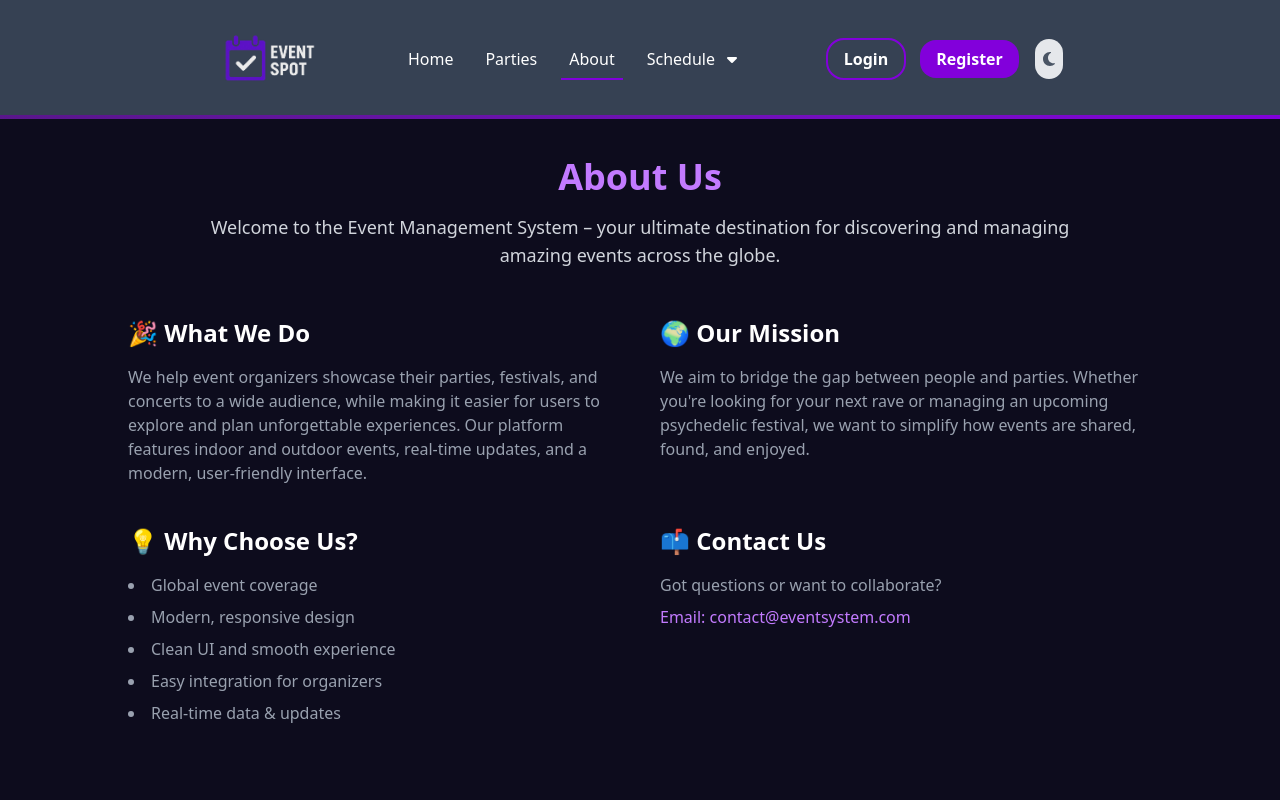
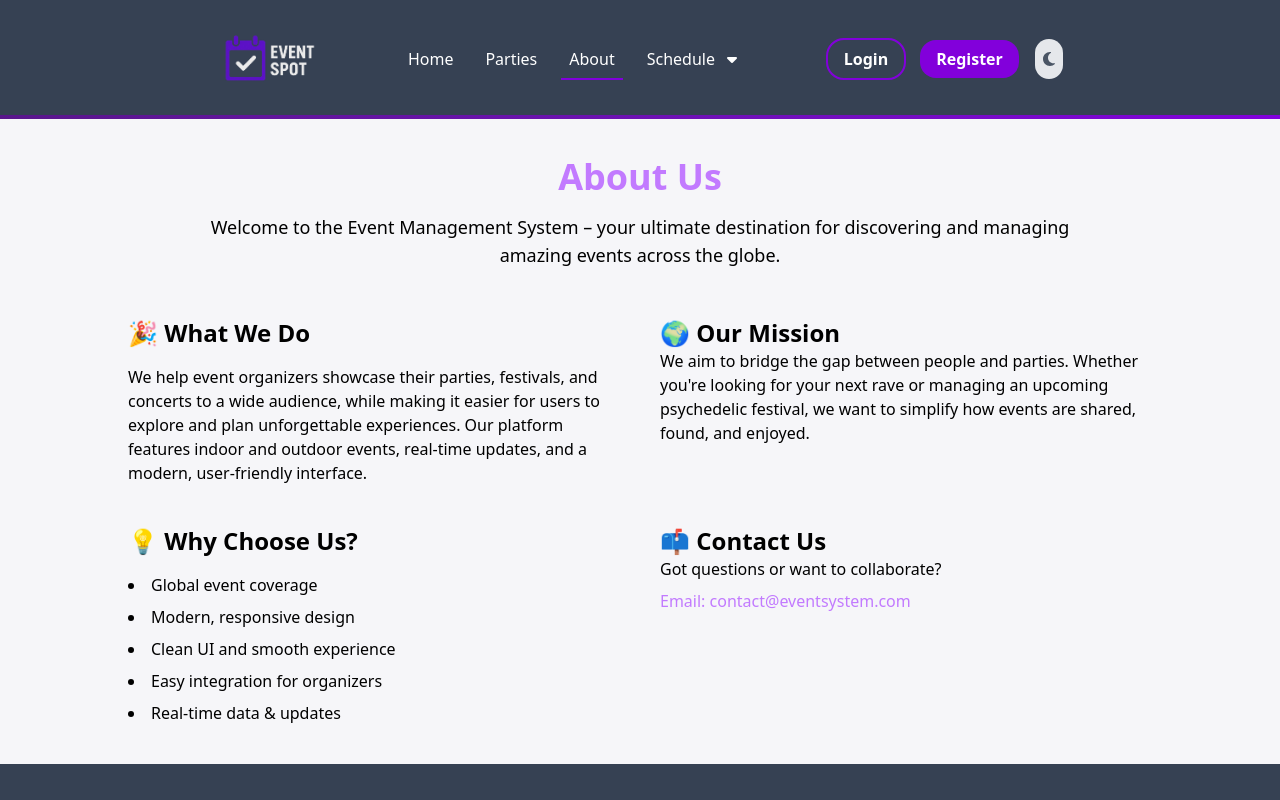
Before and after one commit to PopovicJovan/Event-Managment-System-coinis25, a React (Vite) app: page /about in a window 1280 px wide. Shown: the top 800 px of the page. Built offline with nearby package versions, Linux system fonts and the light colour scheme.

Commit message:
finish themes

```diff
--- a/src/components/card.jsx
+++ b/src/components/card.jsx
@@ -1,5 +1,6 @@
 import { useState } from "react";
 import { Link } from "react-router-dom";
+import { useTheme } from "../context/theme-context";
 
 import placeholderImage from "../assets/placeholder.png";
 
@@ -15,13 +16,20 @@ export const CardComponent = ({
   onDelete = () => {},
 }) => {
   const [isFavorite, setIsFavorite] = useState(false);
+  const { theme } = useTheme();
 
   const toggleFavorite = () => {
     setIsFavorite((prev) => !prev);
   };
 
   return (
-    <div className="bg-gray-900 shadow-lg rounded-2xl overflow-hidden w-80 p-4 mx-auto mt-4 flex flex-col h-full">
+    <div
+      className=" shadow-lg rounded-2xl overflow-hidden w-80 p-4 mx-auto mt-4 flex flex-col h-full"
+      style={{
+        backgroundColor:
+          theme === "light" ? "var(--secondaryGray)" : "var(--primaryGray)",
+      }}
+    >
       <img
         src={image ? image : placeholderImage}
         alt={title}
@@ -41,7 +49,7 @@ export const CardComponent = ({
           <p className="text-xl text-lightGray mt-2 pt-2">{country}</p>
           <div className="flex  justify-between items-center w-full">
             <button
-              className={`px-4 mx-auto py-2 bg-purple-700 text-white rounded-lg hover:bg-opacity-80 transition cursor-pointer mt-2 ${
+              className={`px-4 mx-auto py-2 primary-button text-white rounded-lg hover:bg-opacity-80 transition cursor-pointer mt-2 ${
                 isAdmin ? "w-2/5" : "w-full"
               }`}
             >
--- a/src/components/drop-menu.jsx
+++ b/src/components/drop-menu.jsx
@@ -2,8 +2,10 @@ import { Link, NavLink } from "react-router-dom";
 import { useState, useEffect } from "react";
 import logoImage from "../assets/logoES-nobg.png";
 import { useAuthContext } from "../context/auth-context";
+import { useTheme } from "../context/theme-context";
 
 export const DropMenuComponent = ({ onclick, isdrop, children, icon }) => {
+  const { theme } = useTheme();
   return (
     <div className="relative inline-block">
       <button
@@ -13,7 +15,13 @@ export const DropMenuComponent = ({ onclick, isdrop, children, icon }) => {
         {icon}
       </button>
       {isdrop && (
-        <div className="absolute left-0 top-full z-10 bg-gray-800 text-white rounded-md shadow-lg mt-2 p-4 min-w-[200px]">
+        <div
+          className={`absolute left-0 top-full z-10 rounded-md shadow-lg mt-2 p-4 min-w-[200px] ${
+            theme === "light"
+              ? "bg-white text-gray-800"
+              : "bg-gray-800 text-white"
+          }`}
+        >
           {children}
         </div>
       )}
--- a/src/components/footer.jsx
+++ b/src/components/footer.jsx
@@ -1,15 +1,26 @@
 import { Link } from "react-router-dom";
 import { Facebook, Instagram, Twitter, Mail } from "lucide-react";
+import { useTheme } from "../context/theme-context";
 
 export const Footer = () => {
+  const { theme } = useTheme();
   return (
-    <footer className="bg-gray-900 text-white py-10 mt-16">
+    <footer
+      className={`text-white py-10 `}
+      style={{
+        backgroundColor:
+          theme === "light" ? "var(--secondaryGray)" : "var(--primaryGray)",
+      }}
+    >
       <div className="max-w-6xl mx-auto px-4 grid grid-cols-1 md:grid-cols-3 gap-8">
         {/* Brand/Info */}
         <div>
-          <h2 className="text-xl font-bold mb-4 text-purple-400">Event Management System</h2>
+          <h2 className="text-xl font-bold mb-4 text-purple-400">
+            Event Management System
+          </h2>
           <p className="text-gray-400">
-            Discover and manage events across the world with ease. Built for organizers and party lovers alike.
+            Discover and manage events across the world with ease. Built for
+            organizers and party lovers alike.
           </p>
         </div>
 
@@ -17,11 +28,31 @@ export const Footer = () => {
         <div>
           <h3 className="text-lg font-semibold mb-4">Quick Links</h3>
           <ul className="space-y-2 text-gray-300">
-            <li><Link to="/" className="hover:text-purple-400">Home</Link></li>
-            <li><Link to="/parties" className="hover:text-purple-400">Parties</Link></li>
-            <li><Link to="/about" className="hover:text-purple-400">About Us</Link></li>
-            <li><Link to="/login" className="hover:text-purple-400">Login</Link></li>
-            <li><Link to="/register" className="hover:text-purple-400">Register</Link></li>
+            <li>
+              <Link to="/" className="hover:text-purple-400">
+                Home
+              </Link>
+            </li>
+            <li>
+              <Link to="/parties" className="hover:text-purple-400">
+                Parties
+              </Link>
+            </li>
+            <li>
+              <Link to="/about" className="hover:text-purple-400">
+                About Us
+              </Link>
+            </li>
+            <li>
+              <Link to="/login" className="hover:text-purple-400">
+                Login
+              </Link>
+            </li>
+            <li>
+              <Link to="/register" className="hover:text-purple-400">
+                Register
+              </Link>
+            </li>
           </ul>
         </div>
 
@@ -29,13 +60,25 @@ export const Footer = () => {
         <div>
           <h3 className="text-lg font-semibold mb-4">Follow Us</h3>
           <div className="flex space-x-4">
-            <a href="https://facebook.com" target="_blank" rel="noopener noreferrer">
+            <a
+              href="https://facebook.com"
+              target="_blank"
+              rel="noopener noreferrer"
+            >
               <Facebook className="hover:text-purple-400 transition" />
             </a>
-            <a href="https://instagram.com" target="_blank" rel="noopener noreferrer">
+            <a
+              href="https://instagram.com"
+              target="_blank"
+              rel="noopener noreferrer"
+            >
               <Instagram className="hover:text-purple-400 transition" />
             </a>
-            <a href="https://twitter.com" target="_blank" rel="noopener noreferrer">
+            <a
+              href="https://twitter.com"
+              target="_blank"
+              rel="noopener noreferrer"
+            >
               <Twitter className="hover:text-purple-400 transition" />
             </a>
             <a href="mailto:contact@eventsystem.com">
@@ -47,7 +90,8 @@ export const Footer = () => {
 
       {/* Bottom bar */}
       <div className="border-t border-purple-700 mt-10 pt-6 text-center text-sm text-gray-500">
-        &copy; {new Date().getFullYear()} Event Management System. All rights reserved.
+        &copy; {new Date().getFullYear()} Event Management System. All rights
+        reserved.
       </div>
     </footer>
   );
--- a/src/components/register-popup.jsx
+++ b/src/components/register-popup.jsx
@@ -4,6 +4,7 @@ import { GoogleLogin, GoogleOAuthProvider } from "@react-oauth/google";
 import { jwtDecode } from "jwt-decode";
 import { FontAwesomeIcon } from "@fortawesome/react-fontawesome";
 import { faEye, faEyeSlash } from "@fortawesome/free-solid-svg-icons";
+import { useTheme } from "../context/theme-context";
 
 export const RegisterPopup = ({ className, isAdmin = false }) => {
   const [username, setUsername] = useState("");
@@ -12,6 +13,7 @@ export const RegisterPopup = ({ className, isAdmin = false }) => {
   const [password, setPassword] = useState("");
   const [showPassword, setShowPassword] = useState(false);
   const [showConfirmPassword, setShowConfirmPassword] = useState(false);
+  const { theme } = useTheme();
 
   const handleLoginSuccess = (response) => {
     const token = response.credential;
@@ -25,11 +27,19 @@ export const RegisterPopup = ({ className, isAdmin = false }) => {
 
   return (
     <div
-      className={
-        "flex justify-center items-center h-screen bg-black " + className
-      }
+      className={"flex justify-center items-center h-screen " + className}
+      style={{
+        backgroundColor:
+          theme == "light" ? "var(--lightBgColor)" : "var(--bgColor)",
+      }}
     >
-      <div className="w-5/6 md:w-3/6 bg-gray-900 p-8 rounded-lg shadow-lg flex items-center">
+      <div
+        className="w-5/6 md:w-3/6 bg-gray-900 p-8 rounded-lg shadow-lg flex items-center"
+        style={{
+          backgroundColor:
+            theme === "light" ? "var(--secondaryGray)" : "var(--primaryGray)",
+        }}
+      >
         <div className="w-1/2 hidden xl:block">
           <img src={registerImage} alt="" />
         </div>
--- a/src/pages/about-us.jsx
+++ b/src/pages/about-us.jsx
@@ -1,34 +1,49 @@
-
+import { useTheme } from "../context/theme-context";
 
 export const AboutUs = () => {
+  const { theme } = useTheme();
   return (
-      <div className="cont-padding min-h-screen bg-bgColor text-white">
+    <div
+      className="cont-padding min-h-scree"
+      style={{
+        backgroundColor:
+          theme === "light" ? "var(--lightBgColor)" : "var(--bgColor)",
+        color: theme === "light" ? "black" : "white",
+      }}
+    >
       <div className="max-w-4xl mx-auto text-center">
         <h1 className="text-4xl font-bold mb-4 text-purple-400">About Us</h1>
-          <p className="text-lg text-gray-300 mb-8">
-            Welcome to the Event Management System – your ultimate destination for discovering and managing amazing events across the globe.
+        <p className="text-lg mb-8">
+          Welcome to the Event Management System – your ultimate destination for
+          discovering and managing amazing events across the globe.
         </p>
       </div>
 
       <div className="max-w-5xl mx-auto grid grid-cols-1 md:grid-cols-2 gap-10 mt-12">
         <div>
-            <h2 className="text-2xl font-semibold mb-4 text-white">🎉 What We Do</h2>
-            <p className="text-gray-400">
-              We help event organizers showcase their parties, festivals, and concerts to a wide audience, while making it easier for users to explore and plan unforgettable experiences.
-              Our platform features indoor and outdoor events, real-time updates, and a modern, user-friendly interface.
+          <h2 className="text-2xl font-semibold mb-4">🎉 What We Do</h2>
+          <p className="">
+            We help event organizers showcase their parties, festivals, and
+            concerts to a wide audience, while making it easier for users to
+            explore and plan unforgettable experiences. Our platform features
+            indoor and outdoor events, real-time updates, and a modern,
+            user-friendly interface.
           </p>
         </div>
 
         <div>
-            <h2 className="text-2xl font-semibold mb-4 text-white">🌍 Our Mission</h2>
-            <p className="text-gray-400">
-              We aim to bridge the gap between people and parties. Whether you're looking for your next rave or managing an upcoming psychedelic festival, we want to simplify how events are shared, found, and enjoyed.
+          <h2 className="text-2xl font-semibold mb-">🌍 Our Mission</h2>
+          <p className="">
+            We aim to bridge the gap between people and parties. Whether you're
+            looking for your next rave or managing an upcoming psychedelic
+            festival, we want to simplify how events are shared, found, and
+            enjoyed.
           </p>
         </div>
 
         <div>
-            <h2 className="text-2xl font-semibold mb-4 text-white">💡 Why Choose Us?</h2>
-            <ul className="text-gray-400 list-disc list-inside space-y-2">
+          <h2 className="text-2xl font-semibold mb-4 ">💡 Why Choose Us?</h2>
+          <ul className="list-disc list-inside space-y-2">
             <li>Global event coverage</li>
             <li>Modern, responsive design</li>
             <li>Clean UI and smooth experience</li>
@@ -38,10 +53,8 @@ export const AboutUs = () => {
         </div>
 
         <div>
-            <h2 className="text-2xl font-semibold mb-4 text-white">📫 Contact Us</h2>
-            <p className="text-gray-400 mb-2">
-              Got questions or want to collaborate?
-            </p>
+          <h2 className="text-2xl font-semibold mb-">📫 Contact Us</h2>
+          <p className=" mb-2">Got questions or want to collaborate?</p>
           <p className="text-purple-400">Email: contact@eventsystem.com</p>
         </div>
       </div>
--- a/src/pages/calendar.jsx
+++ b/src/pages/calendar.jsx
@@ -10,6 +10,7 @@ import { useParties } from "../hooks/use-parties";
 import { SpinLoader } from "../components/spin-loader";
 import { CustomToolbar } from "../components/custom-toolbar";
 import "./calendar.css";
+import { useTheme } from "../context/theme-context";
 
 const locales = {
   "en-US": enUS,
@@ -25,7 +26,7 @@ const localizer = dateFnsLocalizer({
 
 export const CalendarPage = () => {
   const { parties, isLoading } = useParties();
-
+  const { theme } = useTheme();
   const [view, setView] = useState(Views.MONTH);
   const [currentDate, setCurrentDate] = useState(new Date());
 
@@ -47,7 +48,13 @@ export const CalendarPage = () => {
   };
 
   return (
-    <div className="calendar min-h-screen bg-bgColor text-white p-6">
+    <div
+      className="calendar min-h-screen bg-bgColor text-white p-6"
+      style={{
+        backgroundColor:
+          theme === "light" ? "var(--lightBgColor)" : "var(--bgColor)",
+      }}
+    >
       <h1 className="text-3xl font-bold text-center text-purple-400 mb-8">
         Event Calendar
       </h1>
@@ -70,13 +77,10 @@ export const CalendarPage = () => {
             onView={handleViewChange}
             onNavigate={handleNavigate}
             components={{
-
-      toolbar: (props) => <CustomToolbar {...props} />
-
+              toolbar: (props) => <CustomToolbar {...props} />,
             }}
           />
         </div>
-
       )}
     </div>
   );
--- a/src/pages/login.jsx
+++ b/src/pages/login.jsx
@@ -7,6 +7,7 @@ import { jwtDecode } from "jwt-decode";
 import { faEye, faEyeSlash } from "@fortawesome/free-solid-svg-icons";
 import { FontAwesomeIcon } from "@fortawesome/react-fontawesome";
 import { AuthInput } from "../components/auth-input";
+import { useTheme } from "../context/theme-context";
 
 export const LoginPage = () => {
   const [username, setUsername] = useState("");
@@ -15,6 +16,7 @@ export const LoginPage = () => {
   const [showPassword, setShowPassword] = useState(false);
   const { login } = useAuthContext();
   const navigate = useNavigate();
+  const { theme } = useTheme();
 
   const handleLogin = async (e) => {
     e.preventDefault();
@@ -43,8 +45,20 @@ export const LoginPage = () => {
   };
 
   return (
-    <div className="flex justify-center items-center h-screen bg-black">
-      <div className="w-5/6 md:w-1/2 bg-gray-900 p-8 rounded-lg shadow-lg flex items-center justify-between">
+    <div
+      className="flex justify-center items-center h-screen"
+      style={{
+        backgroundColor:
+          theme === "light" ? "var(--lightBgColor)" : "var(--bgColor)",
+      }}
+    >
+      <div
+        className="w-5/6 md:w-1/2 p-8 rounded-lg shadow-lg flex items-center justify-between"
+        style={{
+          backgroundColor:
+            theme === "light" ? "var(--secondaryGray)" : "var(--primaryGray)",
+        }}
+      >
         <div className="w-1/2 hidden xl:block">
           <img src={loginImage} alt="" />
         </div>
--- a/src/pages/parties.jsx
+++ b/src/pages/parties.jsx
@@ -5,6 +5,7 @@ import Pagination from "@mui/material/Pagination";
 import { PaginationComponent } from "../components/pagination-component.jsx";
 import { FilterInput } from "../components/filter-inputs.jsx";
 import { SpinLoader } from "../components/spin-loader.jsx";
+import { useTheme } from "../context/theme-context.jsx";
 
 export const PartiesPage = ({ isAdmin = false }) => {
   const {
@@ -23,6 +24,7 @@ export const PartiesPage = ({ isAdmin = false }) => {
     countryFilter,
     setCountryFilter,
   } = useParties();
+  const { theme } = useTheme();
 
   const [page, setPage] = useState(1);
   const itemsPerPage = 6;
@@ -37,9 +39,15 @@ export const PartiesPage = ({ isAdmin = false }) => {
   );
 
   return (
-    <div className="container mx-auto px-4">
+    <div
+      className="mx-auto px-4 min-h-screen"
+      style={{
+        backgroundColor:
+          theme === "light" ? "var(--lightBgColor)" : "var(--bgColor)",
+      }}
+    >
       {/* Search and Filter Bar */}
-      <div className="flex flex-wrap justify-center my-6 gap-4">
+      <div className="flex flex-wrap justify-center py-6 gap-4">
         {/* Search Bar */}
 
         <FilterInput
@@ -123,7 +131,7 @@ export const PartiesPage = ({ isAdmin = false }) => {
 
           {/* Pagination */}
           {filteredParties.length > itemsPerPage && (
-            <div className="flex justify-center my-6 text-white">
+            <div className="flex justify-center text-white">
               <PaginationComponent
                 totalLength={filteredParties.length}
                 perPage={itemsPerPage}
--- a/src/pages/party.jsx
+++ b/src/pages/party.jsx
@@ -2,9 +2,10 @@ import { useParty } from "../hooks/use-party";
 import placeholderImage from "../assets/placeholder.png";
 import { PartyMap } from "../components/party-map";
 import { SpinLoader } from "../components/spin-loader";
+import { useTheme } from "../context/theme-context";
 export const Party = () => {
   const { party, loading, error } = useParty();
-
+  const { theme } = useTheme();
   if (loading) {
     return (
       <div className="h-100">
@@ -28,7 +29,13 @@ export const Party = () => {
   }
 
   return (
-    <div className="max-w-screen-lg mx-auto px-4 sm:px-6 py-10 bg-gray-900 text-white rounded-xl shadow-xl mt-3">
+    <div
+      className="max-w-screen-lg mx-auto px-4 sm:px-6 py-10 rounded-xl shadow-xl mt-3 mb-5"
+      style={{
+        backgroundColor:
+          theme === "light" ? "var(--secondaryGray)" : "var(--primaryGray)",
+      }}
+    >
       {/* Party Title and Image */}
       <div className="text-center mb-8">
         <h1 className="text-3xl sm:text-4xl font-bold text-primaryPurple bg-clip-text text-transparent mb-4">
--- a/src/pages/weekly-events.jsx
+++ b/src/pages/weekly-events.jsx
@@ -1,5 +1,6 @@
 import { useParties } from "../hooks/use-parties";
 import { CardComponent } from "../components/card";
+import { useTheme } from "../context/theme-context";
 
 const isSameDay = (date1, date2) => {
   return (
@@ -19,13 +20,20 @@ const isWithinNext7Days = (date) => {
 export const TodayEventsPage = () => {
   const { parties, isLoading } = useParties();
   const today = new Date();
+  const { theme } = useTheme();
 
   const todayEvents = parties.filter((party) =>
     isSameDay(new Date(party.dateStart), today)
   );
 
   return (
-    <div className="container mx-auto px-4 py-8 text-white min-h-screen bg-bgColor">
+    <div
+      className="container mx-auto px-4 py-8 text-white min-h-screen"
+      style={{
+        backgroundColor:
+          theme === "light" ? "var(--lightBgColor)" : "var(--bgColor)",
+      }}
+    >
       <h1 className="text-3xl font-bold mb-6 text-center text-purple-400">
         Events Today
       </h1>
@@ -54,14 +62,19 @@ export const TodayEventsPage = () => {
 
 export const WeekEventsPage = () => {
   const { parties, isLoading } = useParties();
-
+  const { theme } = useTheme();
   const weekEvents = parties.filter((party) =>
     isWithinNext7Days(new Date(party.dateStart))
   );
 
   return (
-    <div className="container mx-auto px-4 py-8 text-white min-h-screen"
-    style={{ backgroundColor: "var(--bgColor)" }}>
+    <div
+      className="container mx-auto px-4 py-8 text-white min-h-screen"
+      style={{
+        backgroundColor:
+          theme === "light" ? "var(--lightBgColor)" : "var(--bgColor)",
+      }}
+    >
       <h1 className="text-3xl font-bold mb-6 text-center text-purple-400">
         Events This Week
       </h1>
```
Lines whose indentation alone changed are shown as unchanged.
